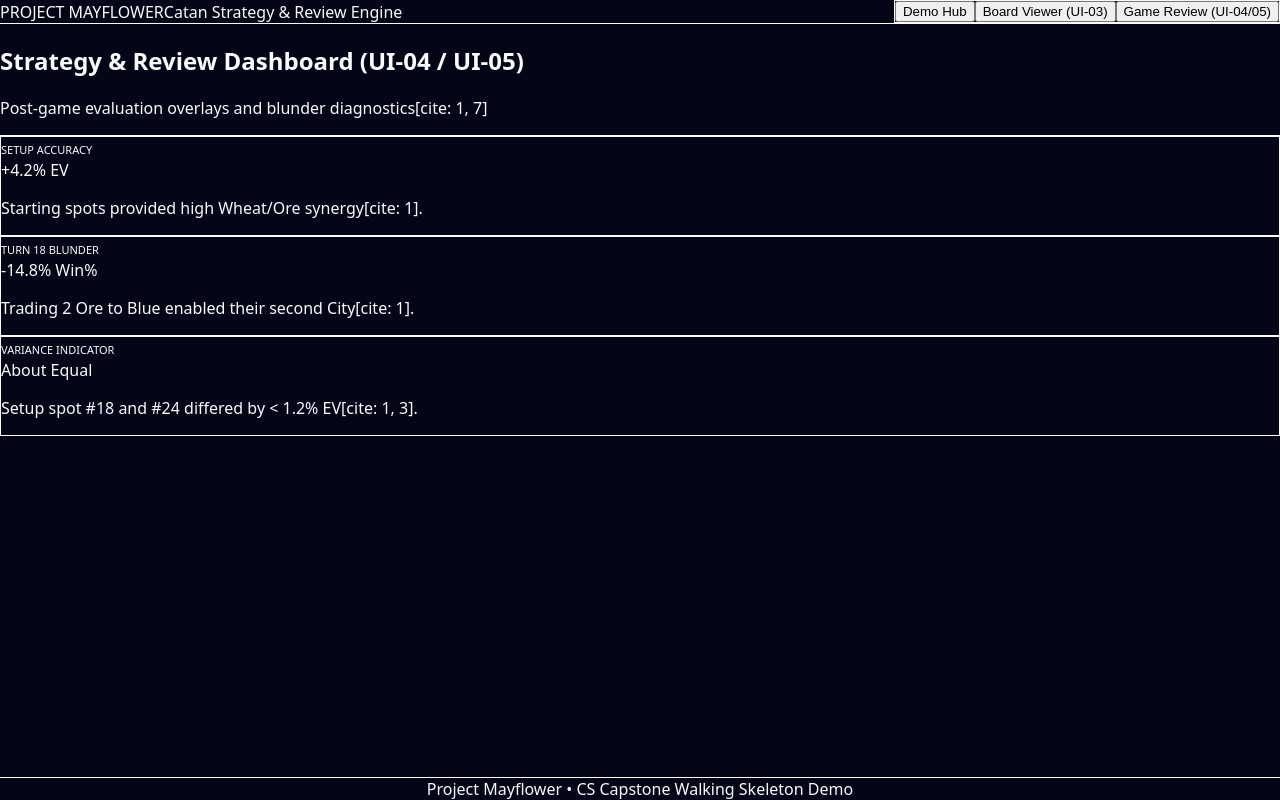
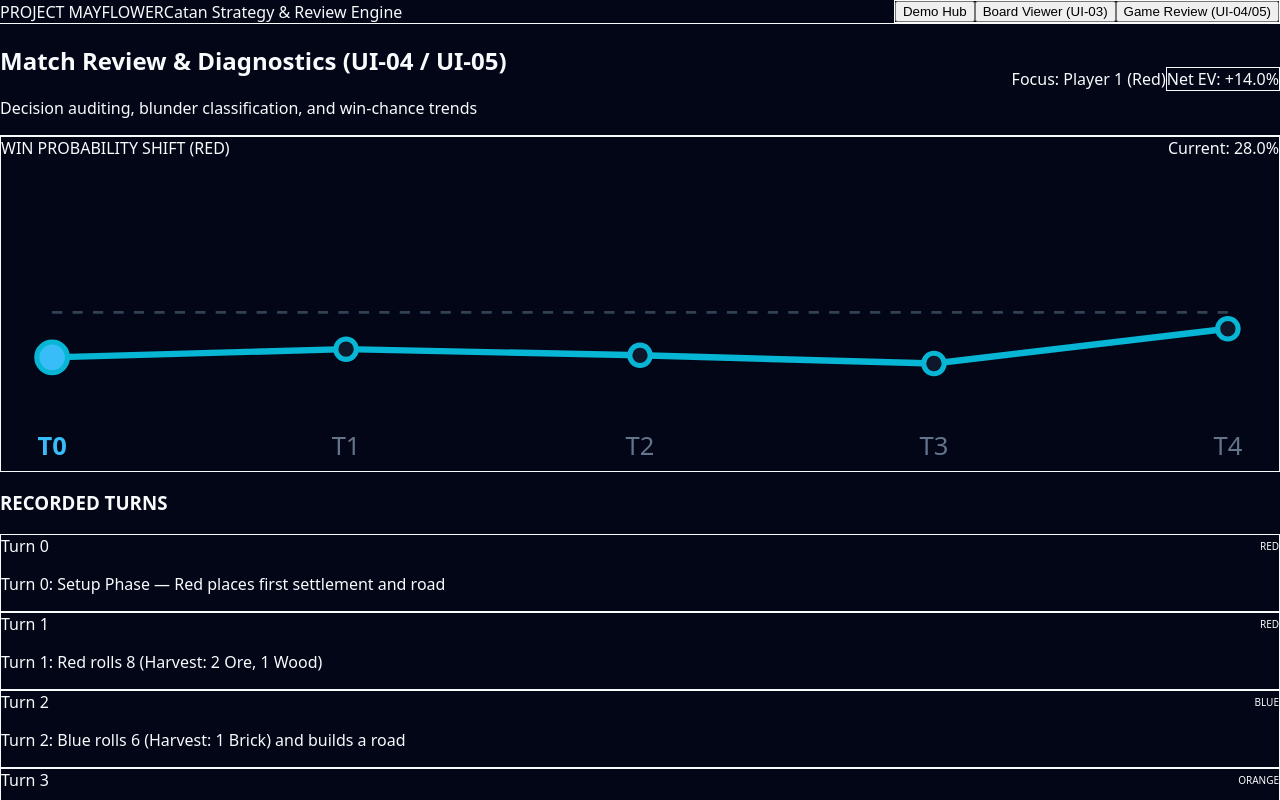
Before and after one commit to Project-Mayflower-BC/web, a React (Vite) app: page / in a window 1280 px wide. Both pictures are taken after a click on the button "Game Review (UI-04/05)". Shown: the top 800 px of the page. Built offline with nearby package versions, Linux system fonts and the light colour scheme.

Commit message:
updated Review.-View.tsx

```diff
--- a/src/views/ReviewView.tsx
+++ b/src/views/ReviewView.tsx
@@ -1,28 +1,192 @@
+import { useState } from 'react';
+import { SAMPLE_MATCH_TURNS } from '../fixtures/sampleMatch';
+import type { MoveGrade } from '../types/game';
+
+const GRADE_STYLES: Record<MoveGrade, { badge: string; border: string; label: string }> = {
+  best: { badge: 'bg-emerald-500/20 text-emerald-300 border-emerald-500/40', border: 'border-emerald-500/40', label: 'Best Move' },
+  good: { badge: 'bg-cyan-500/20 text-cyan-300 border-cyan-500/40', border: 'border-cyan-500/40', label: 'Good' },
+  inaccuracy: { badge: 'bg-amber-500/20 text-amber-300 border-amber-500/40', border: 'border-amber-500/40', label: 'Inaccuracy' },
+  mistake: { badge: 'bg-orange-500/20 text-orange-300 border-orange-500/40', border: 'border-orange-500/40', label: 'Mistake' },
+  blunder: { badge: 'bg-rose-500/20 text-rose-300 border-rose-500/40', border: 'border-rose-500/40', label: 'Blunder' },
+};
+
 export function ReviewView() {
+  const [selectedTurnIndex, setSelectedTurnIndex] = useState(0);
+
+  const turns = SAMPLE_MATCH_TURNS;
+  const activeTurn = turns[selectedTurnIndex];
+
+  // Coordinates for the SVG Win-Probability Chart (Width 500, Height 140)
+  const chartWidth = 500;
+  const chartHeight = 120;
+  const padding = 20;
+
+  // Mock win-chance distribution for Player 1 (Red) across turns
+  const redWinChances = [0.28, 0.32, 0.29, 0.25, 0.42];
+
+  const points = redWinChances.map((prob, i) => {
+    const x = padding + (i / (redWinChances.length - 1)) * (chartWidth - padding * 2);
+    const y = chartHeight - padding - prob * (chartHeight - padding * 2);
+    return { x, y, prob };
+  });
+
+  const svgPathD = points.reduce((acc, pt, i) => `${acc} ${i === 0 ? 'M' : 'L'} ${pt.x} ${pt.y}`, '');
+
   return (
     <div className="space-y-6">
-      <div className="border-b border-slate-800 pb-3">
-        <h2 className="text-xl font-bold text-white">Strategy & Review Dashboard (UI-04 / UI-05)</h2>
-        <p className="text-xs text-slate-400">Post-game evaluation overlays and blunder diagnostics[cite: 1, 7]</p>
+      {/* Title & Diagnostic Header */}
+      <div className="flex flex-wrap justify-between items-center gap-3 border-b border-slate-800 pb-3">
+        <div>
+          <h2 className="text-xl font-bold text-white">Match Review & Diagnostics (UI-04 / UI-05)</h2>
+          <p className="text-xs text-slate-400">Decision auditing, blunder classification, and win-chance trends</p>
+        </div>
+        <div className="flex items-center gap-2">
+          <span className="text-xs px-2.5 py-1 rounded bg-slate-800 text-slate-300 font-mono">
+            Focus: Player 1 (Red)
+          </span>
+          <span className="text-xs px-2.5 py-1 rounded bg-emerald-950/60 text-emerald-400 border border-emerald-500/30 font-mono">
+            Net EV: +14.0%
+          </span>
+        </div>
       </div>
 
-      <div className="grid grid-cols-1 md:grid-cols-3 gap-4">
-        <div className="p-4 bg-emerald-950/20 border border-emerald-500/40 rounded-xl">
-          <span className="text-[11px] font-bold text-emerald-400 uppercase tracking-wider">Setup Accuracy</span>
-          <div className="text-2xl font-bold text-white mt-1">+4.2% EV</div>
-          <p className="text-xs text-slate-400 mt-1">Starting spots provided high Wheat/Ore synergy[cite: 1].</p>
+      {/* Top Strip: Win Probability Trendline */}
+      <div className="p-5 bg-slate-900 border border-slate-800 rounded-2xl shadow-xl space-y-3">
+        <div className="flex justify-between items-center text-xs text-slate-400">
+          <span className="font-semibold uppercase tracking-wider text-slate-300">Win Probability Shift (Red)</span>
+          <span className="font-mono text-cyan-400">Current: {(redWinChances[selectedTurnIndex] * 100).toFixed(1)}%</span>
         </div>
 
-        <div className="p-4 bg-rose-950/20 border border-rose-500/40 rounded-xl">
-          <span className="text-[11px] font-bold text-rose-400 uppercase tracking-wider">Turn 18 Blunder</span>
-          <div className="text-2xl font-bold text-white mt-1">-14.8% Win%</div>
-          <p className="text-xs text-slate-400 mt-1">Trading 2 Ore to Blue enabled their second City[cite: 1].</p>
+        {/* Responsive Vector Chart */}
+        <div className="w-full overflow-x-auto">
+          <svg viewBox={`0 0 ${chartWidth} ${chartHeight}`} className="w-full h-32 select-none">
+            {/* 50% baseline rule */}
+            <line
+              x1={padding}
+              y1={chartHeight / 2}
+              x2={chartWidth - padding}
+              y2={chartHeight / 2}
+              stroke="#334155"
+              strokeDasharray="4"
+              strokeWidth="1"
+            />
+            {/* Trendline */}
+            <path d={svgPathD} fill="none" stroke="#06b6d4" strokeWidth="2.5" />
+
+            {/* Turn Nodes */}
+            {points.map((pt, idx) => (
+              <g
+                key={idx}
+                className="cursor-pointer"
+                onClick={() => setSelectedTurnIndex(idx)}
+              >
+                <circle
+                  cx={pt.x}
+                  cy={pt.y}
+                  r={selectedTurnIndex === idx ? 6 : 4}
+                  fill={selectedTurnIndex === idx ? '#38bdf8' : '#0f172a'}
+                  stroke="#06b6d4"
+                  strokeWidth="2"
+                />
+                <text
+                  x={pt.x}
+                  y={chartHeight - 4}
+                  textAnchor="middle"
+                  fontSize="10"
+                  fill={selectedTurnIndex === idx ? '#38bdf8' : '#64748b'}
+                  fontWeight={selectedTurnIndex === idx ? 'bold' : 'normal'}
+                >
+                  T{idx}
+                </text>
+              </g>
+            ))}
+          </svg>
+        </div>
+      </div>
+
+      {/* Bottom Grid: Turn Selector List & Move Diagnostic Details */}
+      <div className="grid grid-cols-1 lg:grid-cols-3 gap-6">
+        {/* Left Column: Turn Stepper Cards */}
+        <div className="space-y-2">
+          <h3 className="text-xs font-semibold uppercase tracking-wider text-slate-400">
+            Recorded Turns
+          </h3>
+          <div className="space-y-2 max-h-[380px] overflow-y-auto pr-1">
+            {turns.map((turn, idx) => {
+              const isSelected = selectedTurnIndex === idx;
+              return (
+                <div
+                  key={turn.turnIndex}
+                  onClick={() => setSelectedTurnIndex(idx)}
+                  className={`p-3 rounded-xl border text-left cursor-pointer transition ${
+                    isSelected
+                      ? 'border-cyan-500 bg-cyan-950/20 shadow-md'
+                      : 'border-slate-800 bg-slate-900/60 hover:border-slate-700'
+                  }`}
+                >
+                  <div className="flex justify-between items-center mb-1">
+                    <span className="text-xs font-bold text-white">Turn {turn.turnIndex}</span>
+                    <span className="text-[10px] uppercase font-mono px-1.5 py-0.5 rounded bg-slate-800 text-slate-300">
+                      {turn.activeColor}
+                    </span>
+                  </div>
+                  <p className="text-xs text-slate-300 truncate">{turn.actionDescription}</p>
+                </div>
+              );
+            })}
+          </div>
         </div>
 
-        <div className="p-4 bg-slate-900 border border-slate-800 rounded-xl">
-          <span className="text-[11px] font-bold text-slate-400 uppercase tracking-wider">Variance Indicator</span>
-          <div className="text-2xl font-bold text-slate-200 mt-1">About Equal</div>
-          <p className="text-xs text-slate-400 mt-1">Setup spot #18 and #24 differed by &lt; 1.2% EV[cite: 1, 3].</p>
+        {/* Right Column (2 spans): Deep Evaluation Breakdown */}
+        <div className="lg:col-span-2 p-6 bg-slate-900 border border-slate-800 rounded-2xl shadow-xl space-y-5">
+          <div className="flex justify-between items-start gap-3 border-b border-slate-800 pb-4">
+            <div>
+              <span className="text-xs font-mono text-cyan-400 uppercase tracking-wider">
+                Turn {activeTurn.turnIndex} Evaluation
+              </span>
+              <h3 className="text-base font-bold text-white mt-0.5">
+                {activeTurn.actionDescription}
+              </h3>
+            </div>
+            {activeTurn.evaluation && (
+              <span className={`px-2.5 py-1 text-xs font-bold rounded-lg border ${GRADE_STYLES[activeTurn.evaluation.moveGrade].badge}`}>
+                {GRADE_STYLES[activeTurn.evaluation.moveGrade].label}
+              </span>
+            )}
+          </div>
+
+          {/* Diagnostic Metrics Matrix */}
+          <div className="grid grid-cols-1 sm:grid-cols-3 gap-3">
+            <div className="p-3 bg-slate-950/60 border border-slate-800 rounded-xl">
+              <span className="text-[11px] text-slate-400 font-medium">Player Win Chance</span>
+              <div className="text-xl font-bold text-cyan-400 mt-0.5">
+                {(redWinChances[selectedTurnIndex] * 100).toFixed(1)}%
+              </div>
+            </div>
+            <div className="p-3 bg-slate-950/60 border border-slate-800 rounded-xl">
+              <span className="text-[11px] text-slate-400 font-medium">Expected Value Delta</span>
+              <div className="text-xl font-bold text-emerald-400 mt-0.5">
+                {activeTurn.evaluation ? `+${(activeTurn.evaluation.deltaEV * 100).toFixed(1)}% EV` : '—'}
+              </div>
+            </div>
+            <div className="p-3 bg-slate-950/60 border border-slate-800 rounded-xl">
+              <span className="text-[11px] text-slate-400 font-medium">Variance Assessment</span>
+              <div className="text-xl font-bold text-slate-200 mt-0.5">
+                {selectedTurnIndex === 0 ? 'About Equal' : 'Significant'}
+              </div>
+            </div>
+          </div>
+
+          {/* Plain-Language Coaching Explanation */}
+          <div className="p-4 bg-slate-950/80 border border-slate-800 rounded-xl space-y-2">
+            <h4 className="text-xs font-semibold uppercase tracking-wider text-amber-400">
+              Coaching Advice & Alternatives
+            </h4>
+            <p className="text-xs text-slate-300 leading-relaxed">
+              {activeTurn.evaluation?.adviceSummary ||
+                'Standard turn progression. Resource yields followed expected statistical dice probabilities without significant strategic divergence.'}
+            </p>
+          </div>
         </div>
       </div>
     </div>
```
